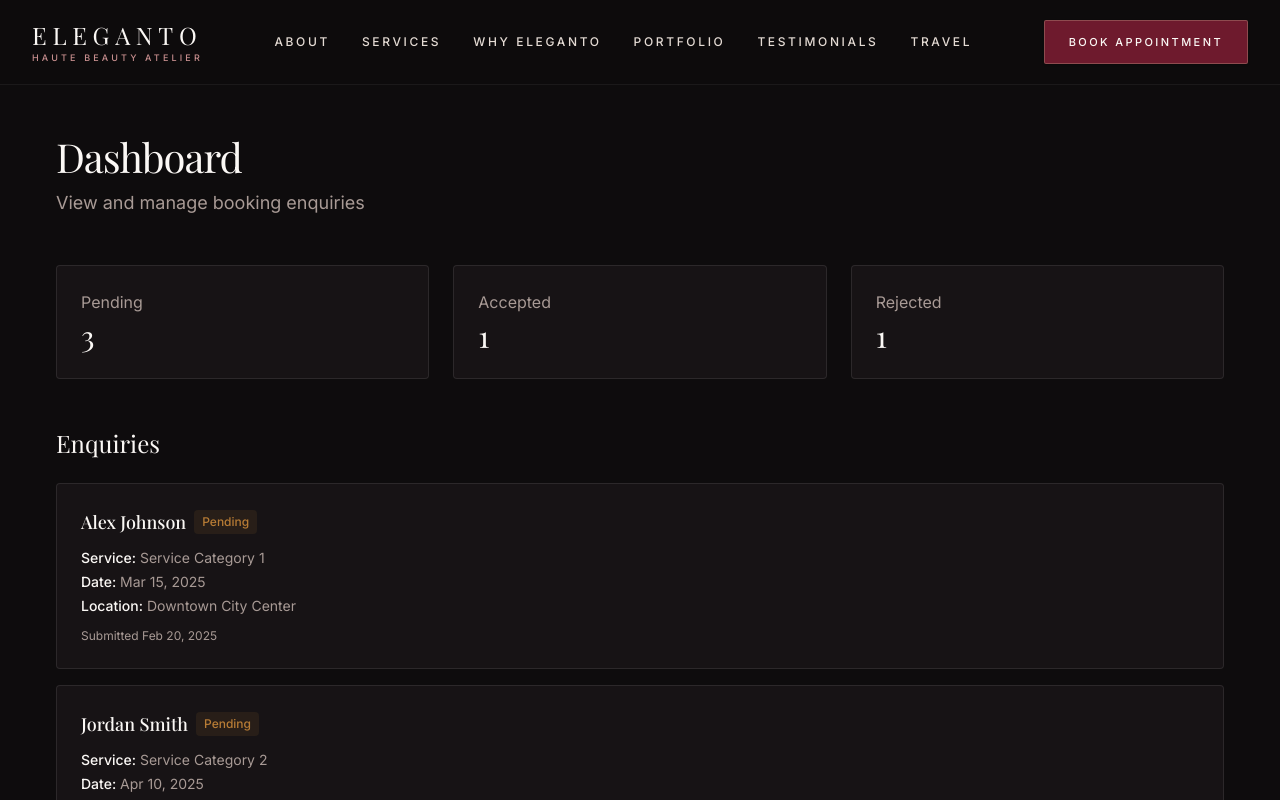
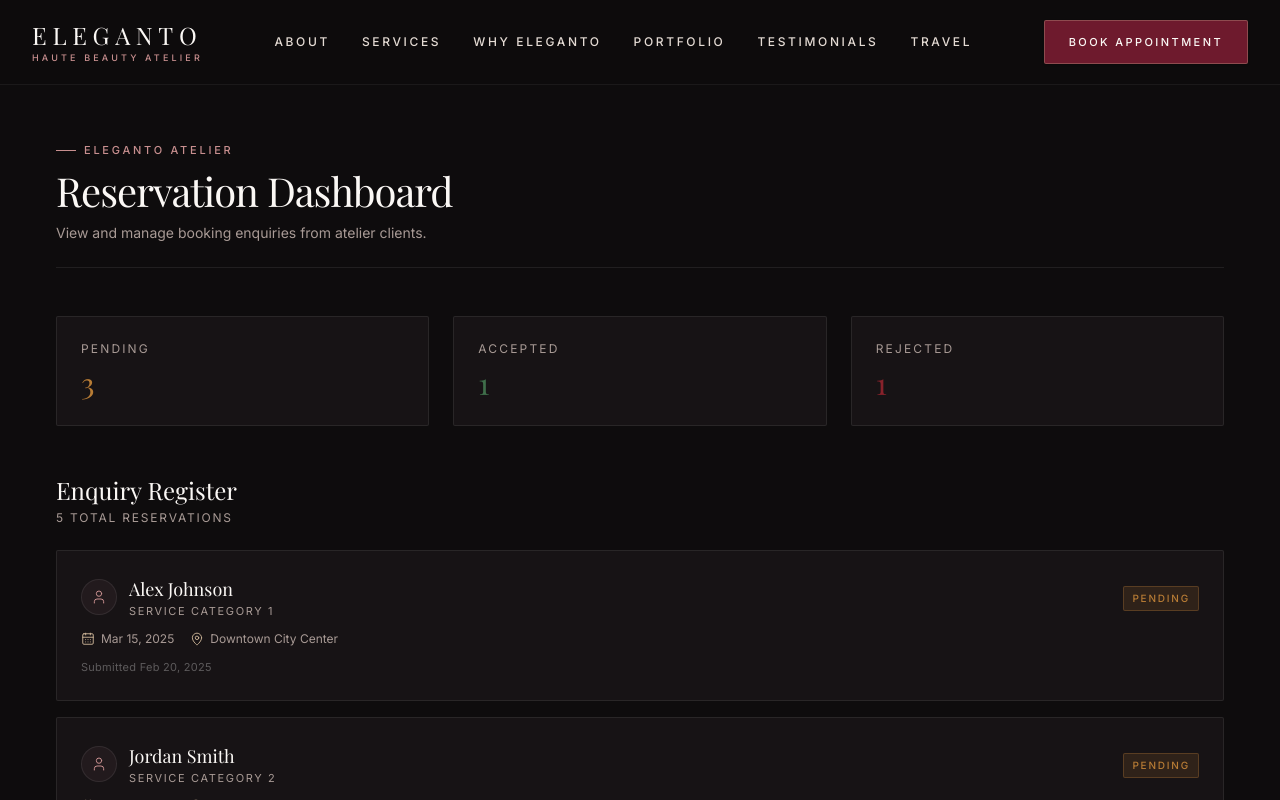
Before and after one commit to vic897/eleganto_demo, a Next.js app: page /dashboard in a window 1280 px wide. Shown: the top 800 px of the page. Built offline with nearby package versions, Linux system fonts and the light colour scheme.

Commit message:
refine(REDESIGN): Visual refinement pass - REDESIGN-001-R1

```diff
--- a/src/app/dashboard/page.tsx
+++ b/src/app/dashboard/page.tsx
@@ -29,32 +29,39 @@ export default function DashboardPage() {
 
   return (
     <div className="mx-auto w-full max-w-[1200px] px-4 py-8 lg:py-12">
-      <div className="mb-8 lg:mb-12">
-        <h1 className="font-heading text-[28px] leading-[1.2] tracking-tight text-foreground lg:text-[40px]">
-          Dashboard
+      {/* Dashboard Header */}
+      <div className="mb-8 lg:mb-12 space-y-2 border-b border-white/[0.08] pb-6">
+        <div className="inline-flex items-center gap-2">
+          <span className="h-px w-5 bg-[#c88f8f]" />
+          <span className="text-[11px] uppercase tracking-[0.25em] font-medium text-[#c88f8f]">
+            Eleganto Atelier
+          </span>
+        </div>
+        <h1 className="font-heading text-[28px] leading-[1.2] tracking-tight text-[#fbf8f5] lg:text-[40px]">
+          Reservation Dashboard
         </h1>
-        <p className="mt-2 text-base text-muted-foreground lg:text-lg">
-          View and manage booking enquiries
+        <p className="text-sm text-[#a89a95]">
+          View and manage booking enquiries from atelier clients.
         </p>
       </div>
 
-      {/* Status summary */}
+      {/* Status Summary */}
       <div className="mb-8 grid grid-cols-3 gap-4 lg:mb-12 lg:gap-6">
-        <div className="rounded-[4px] border border-border bg-surface p-4 lg:p-6">
-          <p className="text-sm text-muted-foreground lg:text-base">Pending</p>
-          <p className="mt-1 font-heading text-2xl text-foreground lg:text-3xl">
+        <div className="rounded-[2px] border border-white/[0.08] bg-[#171315] p-4 lg:p-6">
+          <p className="text-xs uppercase tracking-[0.18em] text-[#a89a95]">Pending</p>
+          <p className="mt-2 font-heading text-2xl text-[#b87c35] lg:text-3xl">
             {pendingCount}
           </p>
         </div>
-        <div className="rounded-[4px] border border-border bg-surface p-4 lg:p-6">
-          <p className="text-sm text-muted-foreground lg:text-base">Accepted</p>
-          <p className="mt-1 font-heading text-2xl text-foreground lg:text-3xl">
+        <div className="rounded-[2px] border border-white/[0.08] bg-[#171315] p-4 lg:p-6">
+          <p className="text-xs uppercase tracking-[0.18em] text-[#a89a95]">Accepted</p>
+          <p className="mt-2 font-heading text-2xl text-[#3f6e4a] lg:text-3xl">
             {acceptedCount}
           </p>
         </div>
-        <div className="rounded-[4px] border border-border bg-surface p-4 lg:p-6">
-          <p className="text-sm text-muted-foreground lg:text-base">Rejected</p>
-          <p className="mt-1 font-heading text-2xl text-foreground lg:text-3xl">
+        <div className="rounded-[2px] border border-white/[0.08] bg-[#171315] p-4 lg:p-6">
+          <p className="text-xs uppercase tracking-[0.18em] text-[#a89a95]">Rejected</p>
+          <p className="mt-2 font-heading text-2xl text-[#88222b] lg:text-3xl">
             {rejectedCount}
           </p>
         </div>
@@ -69,23 +76,26 @@ export default function DashboardPage() {
         />
       ) : (
         <div>
-          <h2 className="font-heading text-xl text-foreground lg:text-2xl">
-            Enquiries
+          <h2 className="font-heading text-xl text-[#fbf8f5] lg:text-2xl mb-1">
+            Enquiry Register
           </h2>
+          <p className="text-xs text-[#a89a95] mb-6 uppercase tracking-[0.15em]">
+            {enquiries.length} total reservation{enquiries.length !== 1 ? "s" : ""}
+          </p>
 
           {enquiries.length === 0 ? (
-            <div className="mt-6 flex flex-col items-center justify-center rounded-[4px] border border-border bg-surface p-12 text-center">
+            <div className="flex flex-col items-center justify-center rounded-[2px] border border-white/[0.08] bg-[#171315] p-12 text-center">
               <Inbox
-                className="size-12 text-muted-foreground lg:size-16"
+                className="size-12 text-[#a89a95] lg:size-16"
                 strokeWidth={1.5}
                 aria-hidden
               />
-              <p className="mt-4 text-base text-muted-foreground lg:text-lg">
-                No enquiries yet
+              <p className="mt-4 text-sm text-[#a89a95]">
+                No reservation enquiries yet.
               </p>
             </div>
           ) : (
-            <div className="mt-4 space-y-4 lg:mt-6">
+            <div className="space-y-3 lg:space-y-4">
               {enquiries.map((enquiry) => (
                 <EnquiryCard
                   key={enquiry.id}
--- a/src/components/dashboard/enquiry-card.tsx
+++ b/src/components/dashboard/enquiry-card.tsx
@@ -1,5 +1,6 @@
 import { BookingEnquiry } from "@/types/booking-enquiry";
 import { StatusBadge } from "@/components/ui/status-badge";
+import { CalendarDays, MapPin, User } from "lucide-react";
 
 interface EnquiryCardProps {
   enquiry: BookingEnquiry;
@@ -28,34 +29,42 @@ export function EnquiryCard({ enquiry, onClick }: EnquiryCardProps) {
   return (
     <button
       onClick={onClick}
-      className="w-full rounded-[4px] border border-border bg-surface p-4 text-left transition-colors hover:border-border-interactive lg:p-6"
+      className="w-full rounded-[2px] border border-white/[0.08] bg-[#171315] p-4 text-left transition-all duration-200 hover:border-[#c88f8f]/40 hover:bg-[#1e1215] lg:p-6 focus-visible:outline focus-visible:outline-2 focus-visible:outline-[#d7be9f]"
       type="button"
     >
       <div className="flex items-start justify-between gap-4">
         <div className="flex-1 space-y-3">
-          <div className="flex items-center gap-2">
-            <h3 className="font-heading text-base font-medium text-foreground lg:text-lg">
-              {enquiry.contact.fullName}
-            </h3>
-            <StatusBadge status={enquiry.status} />
+          {/* Client name + status */}
+          <div className="flex items-center gap-3">
+            <div className="flex size-9 shrink-0 items-center justify-center rounded-full bg-[#221a1d] border border-white/[0.08]">
+              <User className="size-4 text-[#c88f8f]" strokeWidth={1.5} />
+            </div>
+            <div>
+              <h3 className="font-heading text-base font-normal text-[#fbf8f5] lg:text-lg">
+                {enquiry.contact.fullName}
+              </h3>
+              <p className="text-[11px] uppercase tracking-[0.15em] text-[#a89a95]">
+                {enquiry.serviceId}
+              </p>
+            </div>
+            <div className="ml-auto">
+              <StatusBadge status={enquiry.status} />
+            </div>
           </div>
 
-          <div className="space-y-1">
-            <p className="text-sm text-muted-foreground">
-              <span className="font-medium text-foreground">Service:</span>{" "}
-              {enquiry.serviceId}
-            </p>
-            <p className="text-sm text-muted-foreground">
-              <span className="font-medium text-foreground">Date:</span>{" "}
+          {/* Meta row */}
+          <div className="flex flex-wrap gap-x-4 gap-y-1.5 text-xs text-[#a89a95]">
+            <span className="flex items-center gap-1.5">
+              <CalendarDays className="size-3.5 text-[#d7be9f]" strokeWidth={1.5} />
               {formattedDate}
-            </p>
-            <p className="text-sm text-muted-foreground">
-              <span className="font-medium text-foreground">Location:</span>{" "}
+            </span>
+            <span className="flex items-center gap-1.5">
+              <MapPin className="size-3.5 text-[#d7be9f]" strokeWidth={1.5} />
               {enquiry.dateLocation.location}
-            </p>
+            </span>
           </div>
 
-          <p className="text-xs text-muted-foreground">
+          <p className="text-[11px] text-white/30 tracking-wide">
             Submitted {formattedSubmitted}
           </p>
         </div>
--- a/src/components/dashboard/enquiry-detail.tsx
+++ b/src/components/dashboard/enquiry-detail.tsx
@@ -2,7 +2,7 @@ import { Button } from "@/components/ui/button";
 import { StatusBadge } from "@/components/ui/status-badge";
 import { WHATSAPP_CONFIG } from "@/lib/booking-config";
 import type { BookingEnquiry } from "@/types/booking-enquiry";
-import { ArrowLeft, MessageCircle } from "lucide-react";
+import { ArrowLeft, MessageCircle, CheckCircle2, XCircle } from "lucide-react";
 
 interface EnquiryDetailProps {
   enquiry: BookingEnquiry;
@@ -62,89 +62,93 @@ Submitted: ${formattedSubmitted}`;
 
   const whatsappUrl = `https://wa.me/${WHATSAPP_CONFIG.phoneNumber}?text=${generateWhatsAppMessage()}`;
 
-  const canAccept = enquiry.status === "pending";
-  const canReject = enquiry.status === "pending";
-
   return (
     <div>
       <button
         onClick={onBack}
-        className="mb-6 flex items-center gap-2 text-sm text-muted-foreground hover:text-foreground lg:mb-8"
+        className="mb-6 flex items-center gap-2 text-xs uppercase tracking-[0.18em] text-[#a89a95] transition-colors hover:text-[#fbf8f5] lg:mb-8 focus-visible:outline focus-visible:outline-2 focus-visible:outline-[#d7be9f]"
+        type="button"
       >
         <ArrowLeft className="size-4" strokeWidth={1.5} aria-hidden />
-        Back to enquiries
+        Back to Register
       </button>
 
-      <div className="rounded-[4px] border border-border bg-surface p-6 lg:p-8">
-        <div className="mb-6 flex items-start justify-between gap-4 lg:mb-8">
+      <div className="rounded-[2px] border border-white/[0.08] bg-[#171315] p-6 lg:p-8 space-y-8">
+        {/* Header */}
+        <div className="flex items-start justify-between gap-4 pb-6 border-b border-white/[0.06]">
           <div>
-            <h2 className="font-heading text-xl text-foreground lg:text-2xl">
+            <p className="text-[10px] uppercase tracking-[0.22em] text-[#c88f8f] mb-1">Client Enquiry</p>
+            <h2 className="font-heading text-xl text-[#fbf8f5] lg:text-2xl">
               {enquiry.contact.fullName}
             </h2>
-            <p className="mt-1 text-sm text-muted-foreground">
-              Enquiry ID: {enquiry.id}
+            <p className="mt-1 text-xs text-[#a89a95] font-mono">
+              ID: {enquiry.id.slice(0, 8).toUpperCase()}
             </p>
           </div>
           <StatusBadge status={enquiry.status} />
         </div>
 
-        <div className="space-y-6 lg:space-y-8">
-          <div>
-            <h3 className="mb-3 font-heading text-base text-foreground lg:text-lg">
-              Service Details
+        {/* Service Details */}
+        <div className="grid gap-6 sm:grid-cols-2">
+          <div className="space-y-4">
+            <h3 className="text-[11px] uppercase tracking-[0.22em] font-medium text-[#d7be9f]">
+              Reservation Details
             </h3>
-            <div className="space-y-2">
-              <p className="text-sm text-muted-foreground">
-                <span className="font-medium text-foreground">Service:</span>{" "}
-                {enquiry.serviceId}
-              </p>
-              <p className="text-sm text-muted-foreground">
-                <span className="font-medium text-foreground">Preferred Date:</span>{" "}
-                {formattedDate}
-              </p>
-              <p className="text-sm text-muted-foreground">
-                <span className="font-medium text-foreground">Location:</span>{" "}
-                {enquiry.dateLocation.location}
-              </p>
+            <div className="space-y-3 text-sm">
+              <div className="flex flex-col gap-0.5">
+                <span className="text-[10px] uppercase tracking-widest text-[#a89a95]">Discipline</span>
+                <span className="text-[#fbf8f5]">{enquiry.serviceId}</span>
+              </div>
+              <div className="flex flex-col gap-0.5">
+                <span className="text-[10px] uppercase tracking-widest text-[#a89a95]">Preferred Date</span>
+                <span className="text-[#fbf8f5]">{formattedDate}</span>
+              </div>
+              <div className="flex flex-col gap-0.5">
+                <span className="text-[10px] uppercase tracking-widest text-[#a89a95]">Location</span>
+                <span className="text-[#fbf8f5]">{enquiry.dateLocation.location}</span>
+              </div>
             </div>
           </div>
 
-          <div>
-            <h3 className="mb-3 font-heading text-base text-foreground lg:text-lg">
-              Contact Information
+          <div className="space-y-4">
+            <h3 className="text-[11px] uppercase tracking-[0.22em] font-medium text-[#d7be9f]">
+              Client Contact
             </h3>
-            <div className="space-y-2">
-              <p className="text-sm text-muted-foreground">
-                <span className="font-medium text-foreground">Phone:</span>{" "}
-                {enquiry.contact.phone}
-              </p>
-              <p className="text-sm text-muted-foreground">
-                <span className="font-medium text-foreground">Email:</span>{" "}
-                {enquiry.contact.email}
-              </p>
+            <div className="space-y-3 text-sm">
+              <div className="flex flex-col gap-0.5">
+                <span className="text-[10px] uppercase tracking-widest text-[#a89a95]">Phone / WhatsApp</span>
+                <span className="text-[#fbf8f5]">{enquiry.contact.phone}</span>
+              </div>
+              <div className="flex flex-col gap-0.5">
+                <span className="text-[10px] uppercase tracking-widest text-[#a89a95]">Email Address</span>
+                <span className="text-[#fbf8f5]">{enquiry.contact.email}</span>
+              </div>
+              <div className="flex flex-col gap-0.5">
+                <span className="text-[10px] uppercase tracking-widest text-[#a89a95]">Submitted</span>
+                <span className="text-[#fbf8f5]">{formattedSubmitted}</span>
+              </div>
             </div>
           </div>
+        </div>
 
-          <div className="border-t border-border pt-6 lg:pt-8">
-            <p className="text-xs text-muted-foreground">
-              Submitted: {formattedSubmitted}
-            </p>
-          </div>
-
-          <div className="flex flex-col gap-3 pt-4 lg:flex-row lg:pt-6">
+        {/* Action Row */}
+        <div className="border-t border-white/[0.06] pt-6 space-y-4">
+          <div className="flex flex-col gap-3 lg:flex-row">
             {enquiry.status === "pending" && (
               <>
                 <Button
                   onClick={handleAccept}
-                  className="min-h-11 uppercase tracking-wider lg:flex-1"
+                  className="min-h-11 lg:flex-1"
                 >
+                  <CheckCircle2 className="size-4" />
                   Accept Enquiry
                 </Button>
                 <Button
                   onClick={handleReject}
                   variant="outline"
-                  className="min-h-11 uppercase tracking-wider lg:flex-1"
+                  className="min-h-11 lg:flex-1"
                 >
+                  <XCircle className="size-4" />
                   Reject Enquiry
                 </Button>
               </>
@@ -157,25 +161,27 @@ Submitted: ${formattedSubmitted}`;
                   href={whatsappUrl}
                   target="_blank"
                   rel="noopener noreferrer"
-                  className="min-h-11 uppercase tracking-wider lg:flex-1"
+                  className="min-h-11 lg:flex-1"
                 />
               }
               variant={enquiry.status === "pending" ? "outline" : "default"}
             >
-              <MessageCircle className="mr-2 size-4" strokeWidth={1.5} aria-hidden />
-              Open WhatsApp
+              <MessageCircle className="size-4" aria-hidden />
+              Open on WhatsApp
             </Button>
           </div>
 
           {enquiry.status === "accepted" && (
-            <p className="text-sm text-success">
-              This enquiry has been accepted.
+            <p className="flex items-center gap-2 text-xs text-[#3f6e4a] uppercase tracking-widest">
+              <CheckCircle2 className="size-4" />
+              This reservation has been accepted.
             </p>
           )}
 
           {enquiry.status === "rejected" && (
-            <p className="text-sm text-destructive">
-              This enquiry has been rejected.
+            <p className="flex items-center gap-2 text-xs text-[#88222b] uppercase tracking-widest">
+              <XCircle className="size-4" />
+              This reservation has been rejected.
             </p>
           )}
         </div>
--- a/src/components/ui/status-badge.tsx
+++ b/src/components/ui/status-badge.tsx
@@ -10,15 +10,15 @@ const STATUS_CONFIG: Record<
 > = {
   pending: {
     label: "Pending",
-    className: "bg-[color-mix(in_srgb,theme(colors.warning)_10%,transparent)] text-warning",
+    className: "bg-[#b87c35]/15 text-[#b87c35] border border-[#b87c35]/30",
   },
   accepted: {
     label: "Accepted",
-    className: "bg-[color-mix(in_srgb,theme(colors.success)_10%,transparent)] text-success",
+    className: "bg-[#3f6e4a]/15 text-[#4e9960] border border-[#3f6e4a]/30",
   },
   rejected: {
     label: "Rejected",
-    className: "bg-[color-mix(in_srgb,theme(colors.destructive)_10%,transparent)] text-destructive",
+    className: "bg-[#88222b]/15 text-[#c44b57] border border-[#88222b]/30",
   },
 };
 
@@ -27,7 +27,7 @@ export function StatusBadge({ status }: StatusBadgeProps) {
 
   return (
     <span
-      className={`inline-flex items-center rounded-[4px] px-2 py-1 text-xs font-medium ${config.className}`}
+      className={`inline-flex shrink-0 items-center rounded-[2px] px-2 py-1 text-[10px] font-medium uppercase tracking-[0.18em] ${config.className}`}
     >
       {config.label}
     </span>
```
Also changed, not shown: src/app/globals.css (+26 -3 lines), src/components/sections/about.tsx (+30 -30 lines), src/components/sections/services.tsx (+6 -5 lines).
